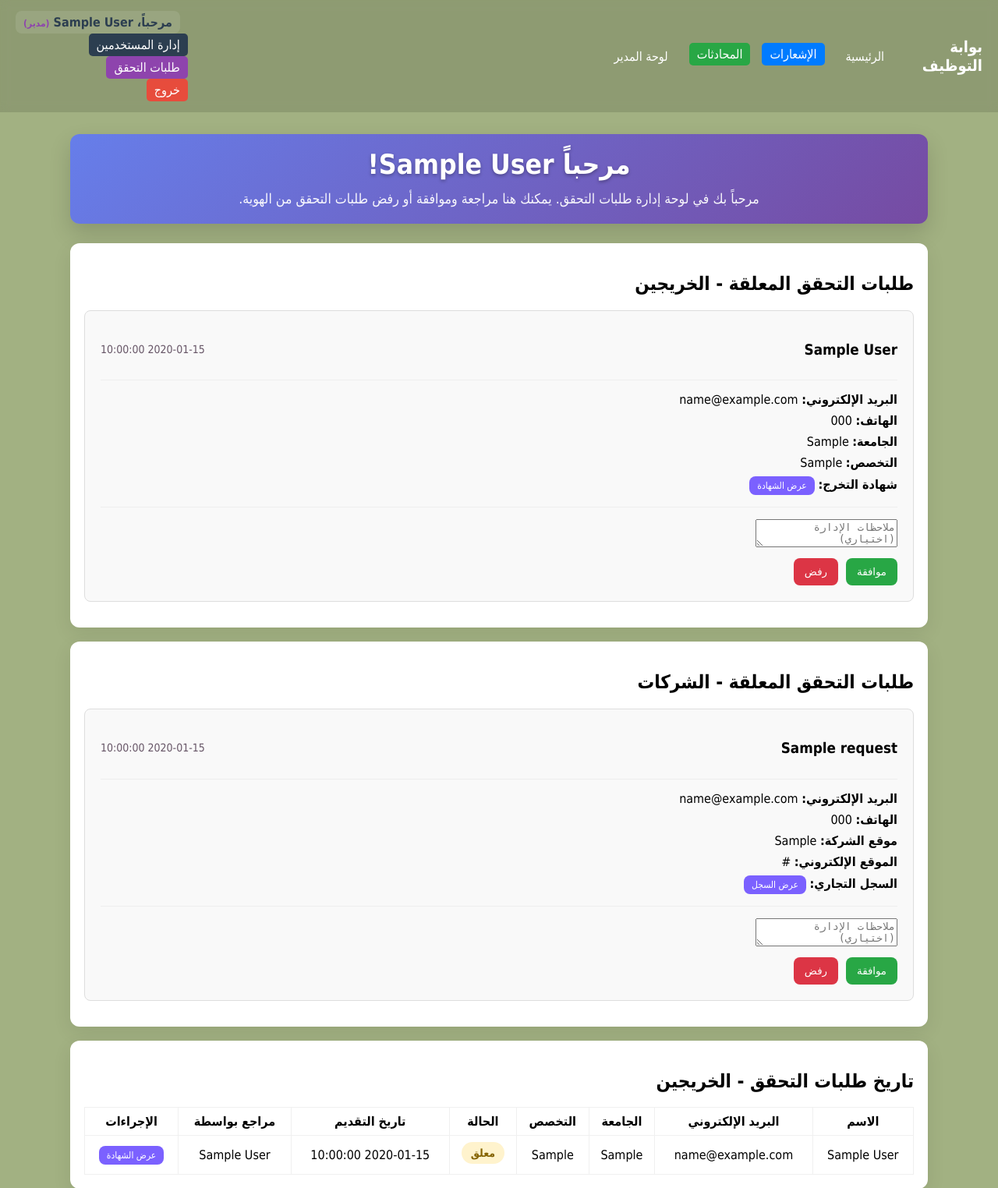
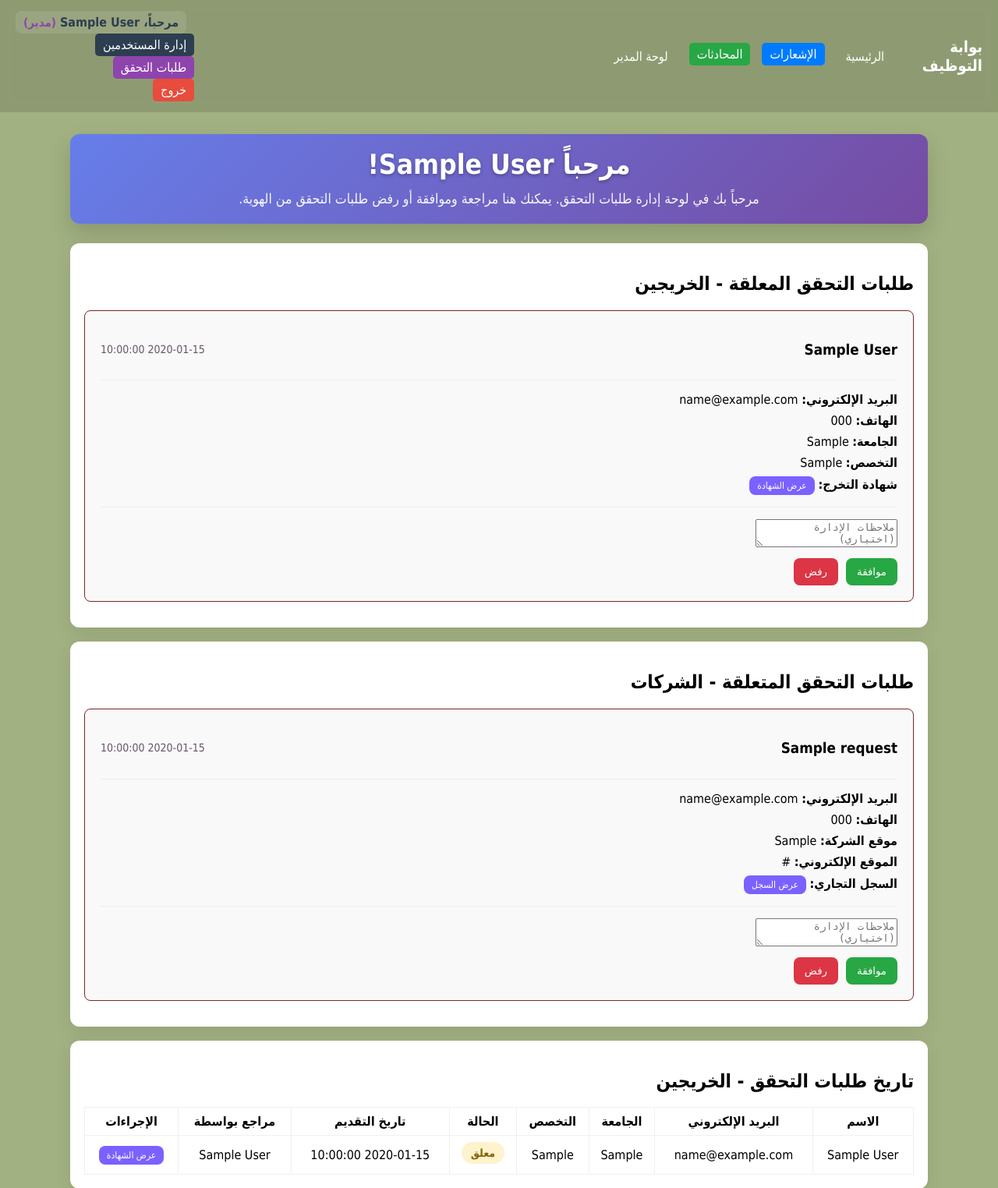
Before and after one commit to HaroonHatem/newproj, a PHP site: page /admin_verification.php in a window 1280 px wide. Shown: the top 1524 px of the page at 78% size. Run offline with PHP 8.4, Linux system fonts and the light colour scheme; the visitor is signed in with stand-in values (Sample User, id 1); tables that the repository leaves empty hold one stand-in row (values such as "Sample post"); data that the repository does not hold is empty.

Commit message:
update on login and navbare

```diff
--- a/admin_verification.php
+++ b/admin_verification.php
@@ -218,7 +218,7 @@ $all_company_requests = $stmt4->get_result();
         </div>
 
         <div class="card">
-            <h2>طلبات التحقق المعلقة - الشركات</h2>
+            <h2>طلبات التحقق المتعلقة - الشركات</h2>
             <?php if ($pending_company_requests->num_rows > 0): ?>
                 <?php while ($request = $pending_company_requests->fetch_assoc()): ?>
                     <div class="verification-request">
--- a/assets/css/style.css
+++ b/assets/css/style.css
@@ -173,7 +173,7 @@
 
 /* Verification Request Styles */
 .verification-request {
-    border: 1px solid #ddd;
+    border: 1px solid #772828;
     border-radius: 8px;
     padding: 20px;
     margin: 15px 0;
--- a/chat.php
+++ b/chat.php
@@ -405,7 +405,7 @@ if ($conversation_id > 0) {
                                     </div>
                                     <div class="conversation-meta">
                                         <?php if ($user_type === 'company'): ?>
-                                            <?php echo htmlspecialchars($conv['graduate_name']); ?>
+                                            <?php echo htmlspecialchars($conv['']); ?>
                                             <?php if ($conv['university']): ?>
                                                 - <?php echo htmlspecialchars($conv['university']); ?>
                                             <?php endif; ?>
--- a/edit_job.php
+++ b/edit_job.php
@@ -50,9 +50,9 @@ if ($_SERVER['REQUEST_METHOD'] === 'POST' && isset($_POST['update_job'])) {
 		<h2>تعديل وظيفة</h2>
 		<?php if (!empty($error)) echo '<p class="error">'.htmlspecialchars($error).'</p>'; ?>
 		<form method='post'>
-			<label>عنوان الوظيفة</label>
+			<label>اسم الوظيفة</label>
 			<input class='input' name='title' value='<?php echo htmlspecialchars($job['title']); ?>' required>
-			<label>الموقع</label>
+			<label>gps</label>
 			<input class='input' name='location' value='<?php echo htmlspecialchars($job['location']); ?>'>
 			<label>وصف الوظيفة</label>
 			<textarea class='input' name='description' required><?php echo htmlspecialchars($job['description']); ?></textarea>
--- a/employer_dashboard.php
+++ b/employer_dashboard.php
@@ -123,7 +123,7 @@ $jobs = $stmt->get_result(); ?>
                                     }
                                     if ($jobs->num_rows > 0): ?><table class='table'>
                     <tr>
-                        <th>العنوان</th>
+                        <th>اسم الوظيفة</th>
                         <th>الموقع</th>
                         <th>تاريخ</th>
                         <th>إجراءات</th>
--- a/graduate_dashboard.php
+++ b/graduate_dashboard.php
@@ -143,7 +143,8 @@ $res = $conn->query("SELECT id, name, university, specialization, phone, cv_file
                 <a href="chat.php?conversation_id=<?php echo $app['conversation_id']; ?>" class="btn btn-apply">
                   محادثة
                   <?php if ($app['unread_count'] > 0): ?>
-                    <span style="background: #dc3545; color: white; border-radius: 50%; padding: 2px 6px; font-size: 10px; margin-right: 5px;">
+                    <span style="background: #dc3545; color: white; border-radius: 50%;
+                    padding: 2px 6px; font-size: 10px; margin-right: 5px;">
                       <?php echo $app['unread_count']; ?>
                     </span>
                   <?php endif; ?>
@@ -177,7 +178,7 @@ $res = $conn->query("SELECT id, name, university, specialization, phone, cv_file
           </div>
         <?php endwhile; ?>
       <?php else: ?>
-        <p>لا توجد خريجين.</p>
+        <p>لا يوجد خريجين.</p>
       <?php endif; ?>
     </div>
   </div>
--- a/index.php
+++ b/index.php
@@ -28,7 +28,7 @@ include 'db.php'; ?>
           $company_data = $result->fetch_assoc();
           ?>
           <?php if (!empty($company_data['is_verified'])) { ?>
-            ابحث عن الخريجين المناسبين ونشر الوظائف
+            ابحث عن الخريجين المناسبين وانشر الوظائف
           <?php } else { ?>
             ابحث عن الخريجين المناسبين - إضافة الوظائف متاحة بعد التحقق من الهوية
           <?php } ?>
--- a/login.php
+++ b/login.php
@@ -55,7 +55,7 @@ if ($_SERVER['REQUEST_METHOD'] === 'POST') {
         if (!empty($error)) echo '<p class="error">' . htmlspecialchars($error) . '</p>';
       ?>
       <div style="margin-bottom:10px;">
-        <button class="btn" type="button" onclick="if(document.referrer){history.back();}else{window.location.href='index.php';}">عودة</button>
+        <button class="btn" type="button" onclick="if(document.referrer){history.back();}else{window.location.href='index.php';}"><- عودة</button>
       </div>
       <form method="post" autocomplete="off">
         <label>البريد الإلكتروني</label>
--- a/logout.php
+++ b/logout.php
@@ -1,7 +1,7 @@
 <?php
 session_start();
 session_unset();
-session_destroy();
+session_destroy();// انهاء الجلسة
 header("Location: index.php"); // أو الصفحة الرئيسية
 exit();
 ?>
--- a/navbar.php
+++ b/navbar.php
@@ -43,7 +43,9 @@ if (session_status() == PHP_SESSION_NONE) session_start();
         }
       ?>
       <li>
-        <a href="notifications.php" style="background-color:#007bff; color:white; padding:5px 10px; border-radius:5px; display:inline-flex; align-items:center; gap:6px;">
+        <a href="notifications.php" style="background-color:#007bff; color:white;
+                                           padding:5px 10px; border-radius:5px;
+                                           display:inline-flex; align-items:center; gap:6px;">
           الإشعارات
           <?php if ($notif_count > 0): ?>
             <span style="background:#dc3545; color:#fff; border-radius:50%; padding:2px 6px; font-size:12px; line-height:1; display:inline-block; min-width:18px; text-align:center;">
@@ -65,9 +67,9 @@ if (session_status() == PHP_SESSION_NONE) session_start();
       <li style="color: #2c3e50; font-weight: bold; padding: 5px 10px;">
         مرحباً، <?php echo htmlspecialchars($_SESSION['user_name']); ?>
         <?php if(!empty($_SESSION['is_admin'])): ?>
-          <span style="font-size: 12px; color: #8e44ad;">(مدير)</span>
+          <span style="font-size: 15px; color: #8e44ad;">(مدير)</span>
         <?php elseif($_SESSION['user_type'] == 'graduate'): ?>
-          <span style="font-size: 12px; color: #27ae60;">(خريج)</span>
+          <span style="font-size: 13px; color:rgb(7, 90, 41);">(خريج)</span>
         <?php elseif($_SESSION['user_type'] == 'company'): ?>
           <?php
           // Get company verification status for navbar display
@@ -80,11 +82,11 @@ if (session_status() == PHP_SESSION_NONE) session_start();
             $company_data = $result->fetch_assoc();
           }
           ?>
-          <span style="font-size: 12px; color: #3498db;">(شركة)</span>
+          <span style="font-size: 13px; color:rgb(46, 116, 163);">(شركة)</span>
           <?php if (isset($company_data) && !$company_data['is_verified']): ?>
             <span style="font-size: 10px; color: #e74c3c; margin-right: 5px;">⏳ غير موثق</span>
           <?php elseif (isset($company_data) && $company_data['is_verified']): ?>
-            <span style="font-size: 10px; color: #27ae60; margin-right: 5px;">✓ موثق</span>
+            <span style="font-size: 10px; color:rgb(21, 76, 44); margin-right: 5px;">✓ موثق</span>
           <?php endif; ?>
         <?php endif; ?>
       </li>
```
